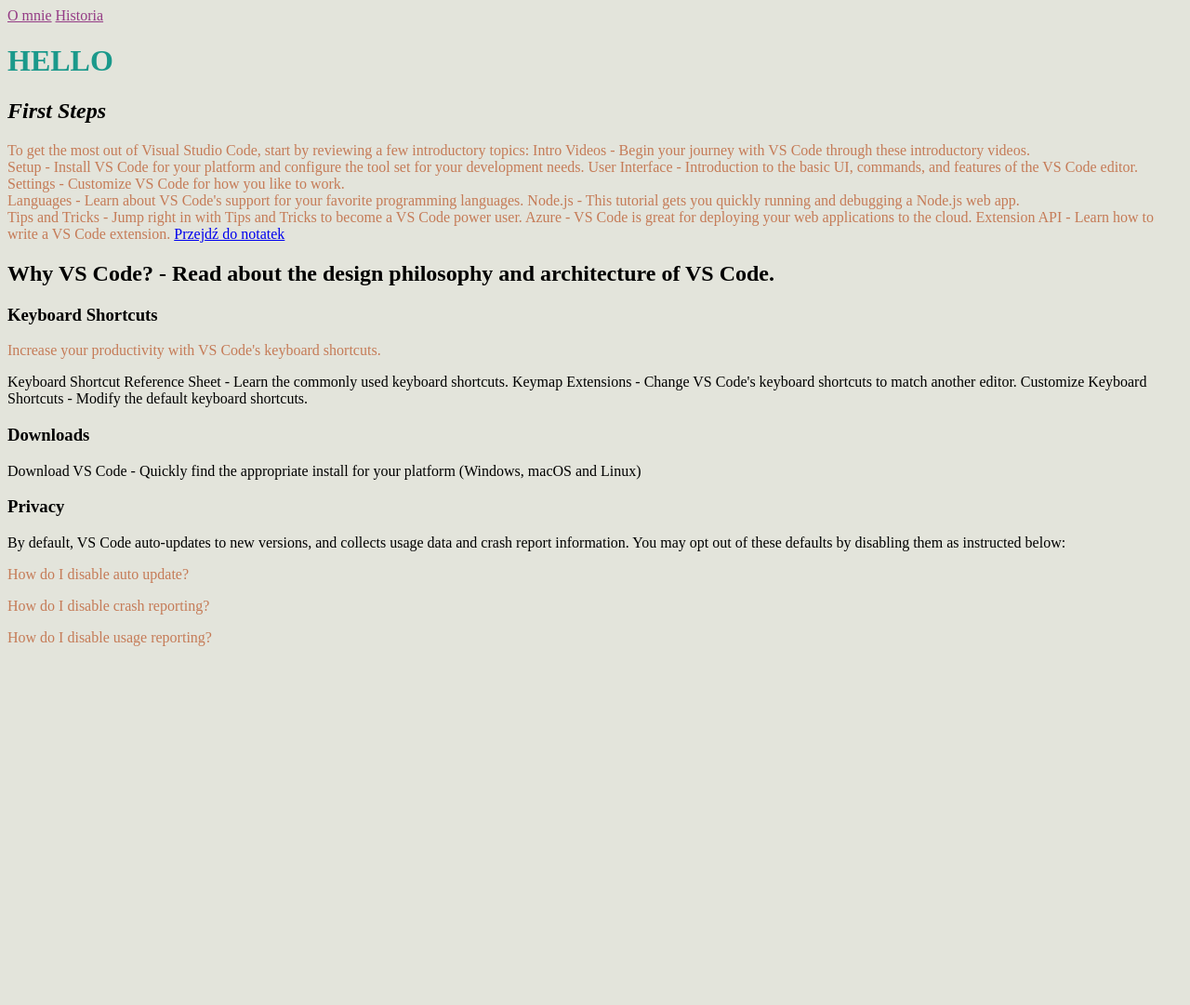
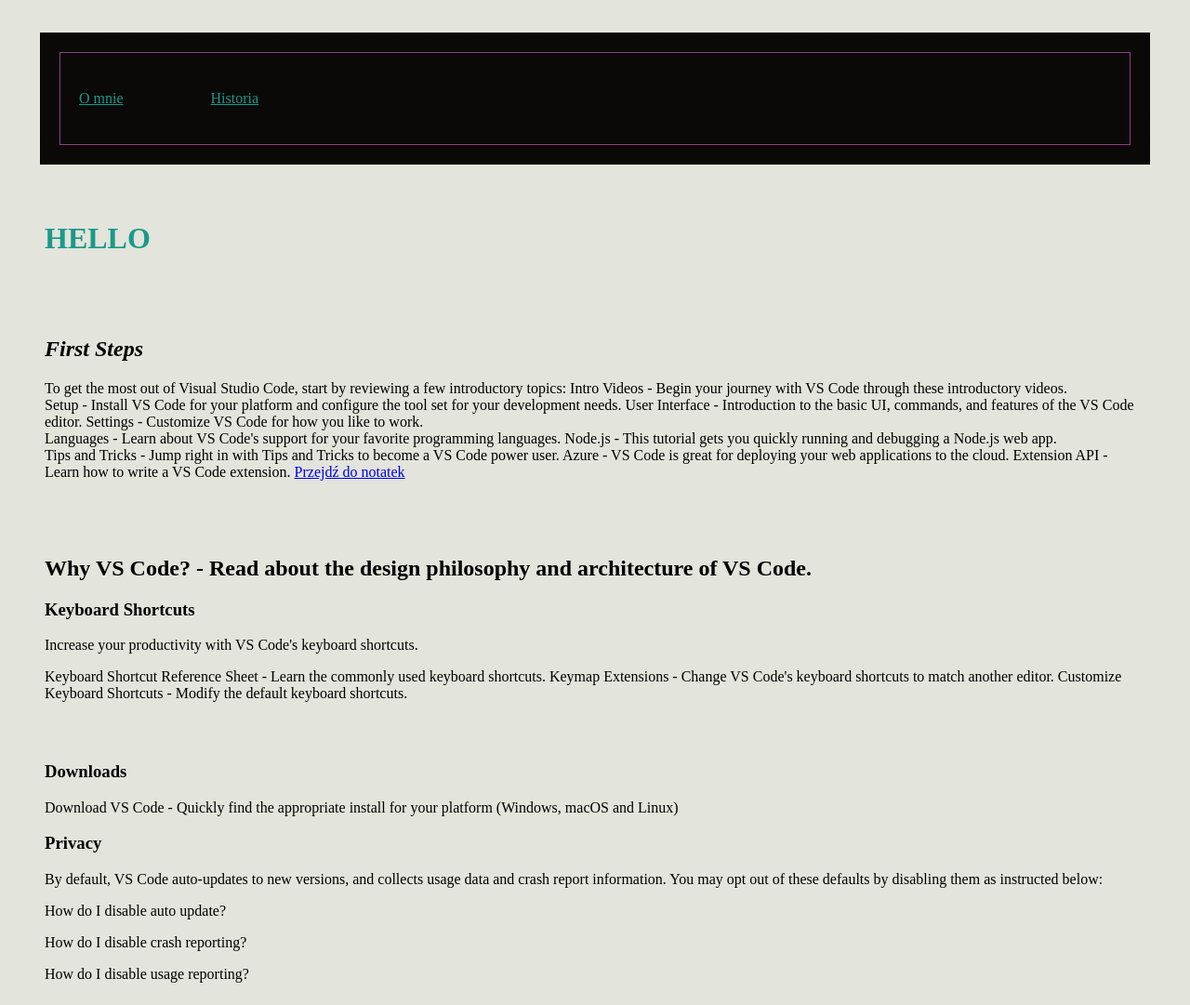
Before and after one commit to PaulinaZajac/homepage, a plain HTML site: page index.html in a window 1280 px wide. Shown: the whole page at 93% size. Before the commit the page ends 800 px from the top, so only its background shows below. Drawn offline with Linux system fonts and the light colour scheme; a script that the page names is missing.

Commit message:
styles changes

```diff
--- a/index.html
+++ b/index.html
@@ -9,18 +9,18 @@
 </head>
 
 <body>
-    <header>
-        <nav>
-            <a href="nauka-html.html">O mnie</a>
-            <a href="historia.html">Historia</a>
+    <header class="header">
+        <nav class="navigation">
+            <a class="navigation__link" href="nauka-html.html">O mnie</a>
+            <a class="navigation__link" href="historia.html">Historia</a>
         </nav>
     </header>
     <main>
 
-        <header>
+        <header class="secondary-header">
             <h1>HELLO</h1>
         </header>
-        <section>
+        <section class="content">
             <h2>
                 <i>
                     First Steps
@@ -50,7 +50,7 @@
             </p>
 
         </section>
-        <section id="notatki">
+        <section id="notatki" class="content">
 
             <h2>
                 Why VS Code? - Read about the design philosophy and architecture of VS Code.
@@ -67,7 +67,8 @@
             Keymap Extensions - Change VS Code's keyboard shortcuts to match another editor.
 
             Customize Keyboard Shortcuts - Modify the default keyboard shortcuts.
-
+        </section>
+        <section class="content">
             <h3>
                 Downloads
             </h3>
--- a/main.js
+++ /dev/null
@@ -1 +0,0 @@
-alert ('Hello')
--- a/style.css
+++ b/style.css
@@ -4,18 +4,44 @@
 h1{
     color: #1B998B;
     }
-p {
- color: #C57B57;
+
+
+.header {
+    background: #0A0908;
+    min-width: 1000px;
+    padding: 20px 20px;
+    border: 1px dotted;
+    margin: 35px;
+
+
+}
+.secondary-header {
+
+    padding: 5px 5px;
+    margin: 35px;
+
+}
+
+.navigation {
+    border: 1px solid;
+    border-color: #943b85;
+    padding: 40px 20px;
+
+}
+
+.navigation__link {
+    color: #1B998B;
+    margin-right: 90px;
+
+}
+ .navigation__link--homepage {
+    color: #8fe9de;
+
  }
 
-
-nav a {
-    color:#943b85
+.content {
+    box-sizing: border-box;
+    min-width: 1000px;
+    padding: 5px 5px;
+    margin: 35px;
 }
-
-.top {
-    background:#BF9ACA
-}
-.top {
-    color:#E3E4DB
-}
```
Also changed, not shown: historia.html (+6 -6 lines), nauka-html.html (+6 -6 lines).
